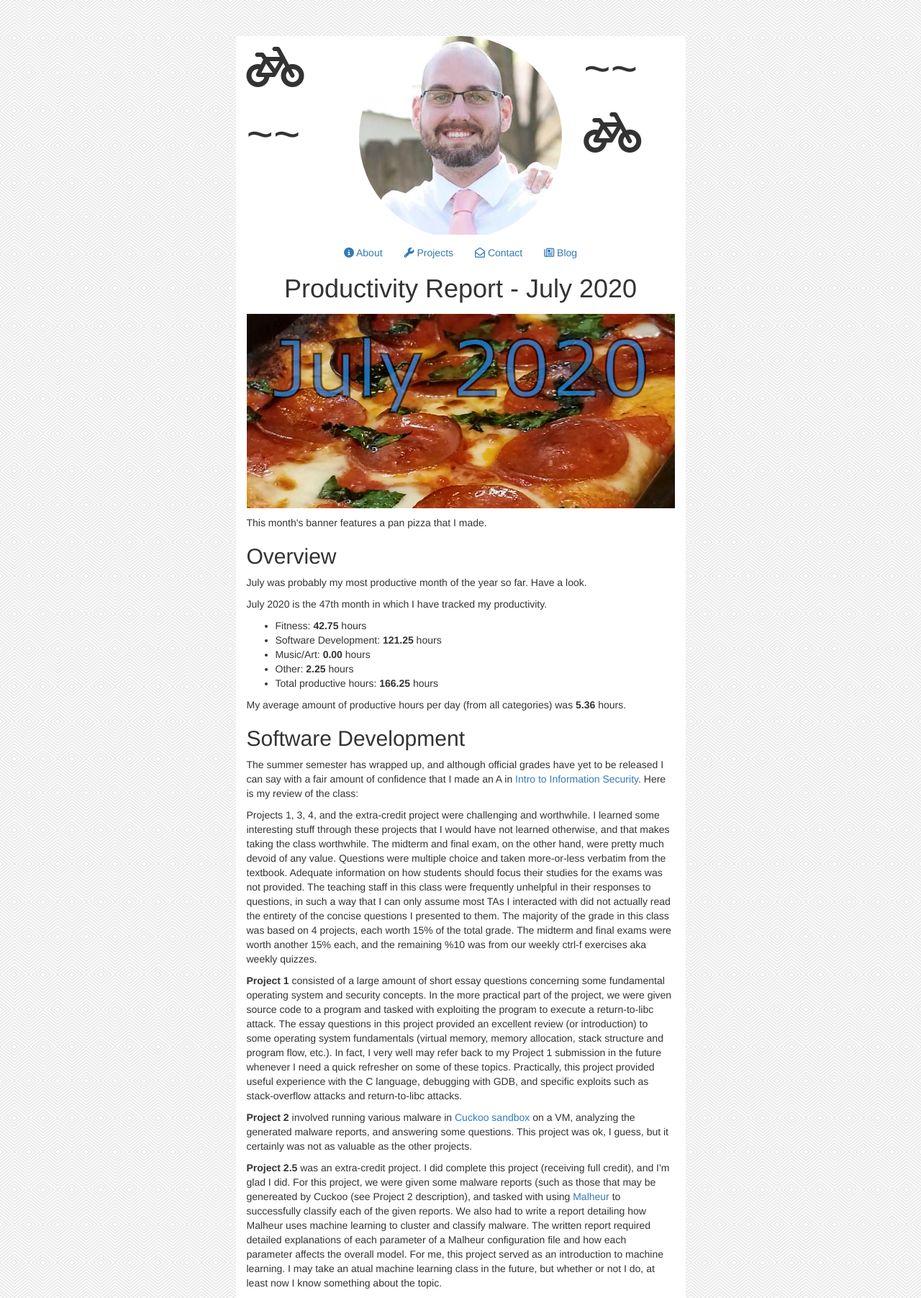
After one commit to I4N-T/site-2, a Django app: page /posts/July2020/ in a window 1280 px wide. The commit adds this page. Shown: the top 1803 px of the page at 72% size. Run offline with Django 3.2, Linux system fonts and the light colour scheme; some libraries are stand-ins or nearby versions.

Commit message:
Adding July 2020 blog

```diff
--- a/personal/templates/personal/blog.html
+++ b/personal/templates/personal/blog.html
@@ -12,6 +12,7 @@
             <h1 class="text-center" style="margin-top: -15px;">Blog Posts</h1>
 
 			{% load static %}
+            <a href="{% url 'posts' 'July2020' %}"><img class="img-responsive banner-img" src="{% static '/July2020.png' %}" alt="July Productivity Report" /></a>
 			<a href="{% url 'posts' 'June2020' %}"><img class="img-responsive banner-img" src="{% static '/June2020.png' %}" alt="June Productivity Report" /></a>
             <a href="{% url 'posts' 'janfeb2020' %}"><img class="img-responsive banner-img" src="{% static '/JanFeb2020.png' %}" alt="January/February Productivity Report" /></a>
             <a href="{% url 'posts' 'December2019' %}"><img class="img-responsive banner-img" src="{% static '/December2019.png' %}" alt="December 2019 Productivity Report" /></a>
--- /dev/null
+++ b/personal/templates/personal/posts/July2020.html
@@ -0,0 +1,132 @@
+{% extends "personal/header.html" %}
+
+
+{% block content %}
+
+{% load static %}
+<div class="container-fluid">
+    <div class="row">
+        <div class="col-md-3"></div>
+
+        <div class="col-md-6" style="background-color: white;">
+            <h1 class="text-center" style="margin-top: -10px; padding-bottom: 5px;">Productivity Report - July 2020</h1>
+            <img class="img-responsive banner-img" src="{% static '/July2020.png' %}" alt="July 2020 banner" />
+
+            <p>This month's banner features a pan pizza that I made.</p>
+            <h2>Overview</h2>
+			<p>July was probably my most productive month of the year so far. Have a look.</p>
+
+			<p>July 2020 is the 47th month in which I have tracked my productivity.</p>
+            <ul>
+                <li>Fitness: <strong>42.75</strong> hours</li>
+                <li>Software Development: <strong>121.25</strong> hours</li>
+				<li>Music/Art: <strong>0.00</strong> hours</li>
+                <li>Other: <strong>2.25</strong> hours</li>
+                <li>Total productive hours: <strong>166.25</strong> hours</li>
+            </ul>
+            <p>My average amount of productive hours per day (from all categories) was <strong>5.36</strong> hours.</p>
+
+
+            <h2>Software Development</h2>
+
+            <p>The summer semester has wrapped up, and although official grades have yet to be released I can say with a fair amount of confidence that I made an A in
+            <a href="https://omscentral.com/course/CS-6035">Intro to Information Security</a>. Here is my review of the class:</p>
+
+            <p>Projects 1, 3, 4, and the extra-credit project were challenging and worthwhile. I
+            learned some interesting stuff through these projects that I would have not learned otherwise, and that makes taking the class worthwhile. The midterm and final exam, on the
+            other hand, were pretty much devoid of any value. Questions were multiple choice and taken more-or-less verbatim from the textbook. Adequate information on how students should focus
+            their studies for the exams was not provided. The teaching staff in this class were frequently unhelpful in their responses to questions, in such a way that I can only assume most TAs I interacted with
+            did not actually read the entirety of the concise questions I presented to them. The majority of the grade in this class was based on 4 projects, each worth 15% of the total grade. The midterm and final exams were worth another 15% each, and the
+            remaining %10 was from our weekly ctrl-f exercises aka weekly quizzes.</p>
+
+			<p><b>Project 1</b> consisted of a large amount of short essay questions concerning some fundamental operating system and security concepts. In the more practical part of the
+            project, we were given source code to a program and tasked with exploiting the program to execute a return-to-libc attack. The essay questions in this project provided an
+            excellent review (or introduction) to some operating system fundamentals (virtual memory, memory allocation, stack structure and program flow, etc.). In fact, I very well may
+            refer back to my Project 1 submission in the future whenever I need a quick refresher on some of these topics. Practically, this project provided useful experience with the C language,
+            debugging with GDB, and specific exploits such as stack-overflow attacks and return-to-libc attacks.</p>
+
+			<p><b>Project 2</b> involved running various malware in <a href=https://cuckoosandbox.org/>Cuckoo sandbox</a> on a VM, analyzing the generated malware reports, and answering some
+            questions. This project was ok, I guess, but it certainly was not as valuable as the other projects.</p>
+
+            <p><b>Project 2.5</b> was an extra-credit project. I did complete this project (receiving full credit), and I'm glad I did. For this project, we were given some malware reports (such
+            as those that may be genereated by Cuckoo (see Project 2 description), and tasked with using <a href=http://www.mlsec.org/malheur/manual.html> Malheur</a> to successfully
+            classify each of the given reports. We also had to write a report detailing how Malheur uses machine learning to cluster and classify malware. The written report required detailed
+            explanations of each parameter of a Malheur configuration file and how each parameter affects the overall model. For me, this project served as an introduction to machine learning.
+            I may take an atual machine learning class in the future, but whether or not I do, at least now I know something about the topic.</p>
+
+            <p><b>Project 3</b> was all about cryptography, and I thoroughly enjoyed it (although it was difficult and frustrating). Basically, the project consisted of various tasks that
+            involved cracking hashing algorithms. We were required to write a short essay for each task explaining why the cryptographic algorithms used were vulnerable as well as explaining
+            the mathematic concepts behind our attacks. I've never taken a class on number theory, but now I kind of feel like I have. This project involved a decent amount of Python coding,
+            which I previously did not have a ton of experience with, so that's nice.</p>
+
+            <p><b>Project 4</b> was about web security. We were given the url to a fake banking website (in a VM) and were tasked with attacking it using cross-site request forgery,
+            cross-site scripting, and SQL injection. For someone like myself with limited web development experience, this project was very educational on web dev, in general, as well
+            as the relevant security concepts. As usual, this project also required a detailed written report.</p>
+
+			<p>After taking the final exam on July 24, I shifted my focus to <a href="https://www.youtube.com/watch?v=vplEwIJzYZk">this fun tutorial</a> on how to build a social networking
+            app using Firebase as the backend. As you may recall from last month's blog entry, I was already working through this tutorial before class ended; however, I did not have all that
+            much time to put into it. After getting about halfway through the tutorial, I began to use what I've learned to create my own social media app. I have only just begun to work on this,
+            but I'm hoping the end result will be a portfolio-worthy minimalist social media app (something along the lines of a Twitter).</p>
+
+            <p>The Fall 2020 semester begins August 17. I am enrolled in <a href="https://omscentral.com/course/CS-6290">High Performance Computer Architecture (HPCA)</a> and <a href="https://omscentral.com/course/CS-6310">Software Architecture and Design (SAD)</a>.
+            I am looking forward to both courses, but I am especially excited about HPCA.</p>
+
+            <h2>Fitness</h2>
+            <p>In July 2020, my overall fitness hours totalled to <strong>42.75</strong> hours. I spent <strong>23.75</strong> hours lifting weights (and doing calisthenics), and I spent <strong>19.00</strong> hours on cardio.
+			 My average lifting hours per week was <strong>5.36</strong> hours, and my average cardio hours per week was <strong>4.29</strong> hours.</p>
+
+            <p>I took zero days off this month. My body appreciates that very much. I also ate very well all month long. I lost fat and gained muscle. I plan to continue this trend next month (and beyond).
+            I am eager to get back to the gym where I can actually lift weights, but I am still wary due to the pandemic. Nevertheless, I'm tentatively planning to get back in the gym starting in September.</p>
+
+			<p>On August 3, I will be taking my first boxing class. I have always wanted to learn a self-defense technique, and after some research I found there is a reputable boxing gym nearby.
+            We'll see how it goes.<p>
+
+			<h2>Music/Art</h2>
+			<p>NULL</p>
+
+            <h2>Other</h2>
+            <p>In this past month, I spent <strong>2.25</strong> hours doing other productive stuff.</p>
+
+            <h2>Goals for next month (August 2020):</h2>
+            <h3>Software Dev Goals:</h3>
+            <ul>
+				<li>Work hard in school, and learn stuff about computers.</li>
+                <li>Practice Android development</li>
+            </ul>
+            <h3>Fitness Goals:</h3>
+            <ul>
+				<li>Continue to exercise every day.</li>
+            </ul>
+			<h3>Other Goals:</h3>
+            <ul>
+				<li>null</li>
+            </ul>
+
+
+			<div id="disqus_thread"></div>
+<script>
+
+/**
+*  RECOMMENDED CONFIGURATION VARIABLES: EDIT AND UNCOMMENT THE SECTION BELOW TO INSERT DYNAMIC VALUES FROM YOUR PLATFORM OR CMS.
+*  LEARN WHY DEFINING THESE VARIABLES IS IMPORTANT: https://disqus.com/admin/universalcode/#configuration-variables*/
+
+var disqus_config = function () {
+this.page.url = PAGE_URL;  // Replace PAGE_URL with your page's canonical URL variable
+this.page.identifier = PAGE_URL; // Replace PAGE_IDENTIFIER with your page's unique identifier variable
+};
+
+(function() { // DON'T EDIT BELOW THIS LINE
+var d = document, s = d.createElement('script');
+s.src = 'https://ianterry.disqus.com/embed.js';
+s.setAttribute('data-timestamp', +new Date());
+(d.head || d.body).appendChild(s);
+})();
+</script>
+<noscript>Please enable JavaScript to view the <a href="https://disqus.com/?ref_noscript">comments powered by Disqus.</a></noscript>
+
+        </div>
+        <div class="col-md-3"></div>
+    </div>
+</div>
+
+{% endblock %}
```
Also changed, not shown: static/personal/July2020.png (added).
